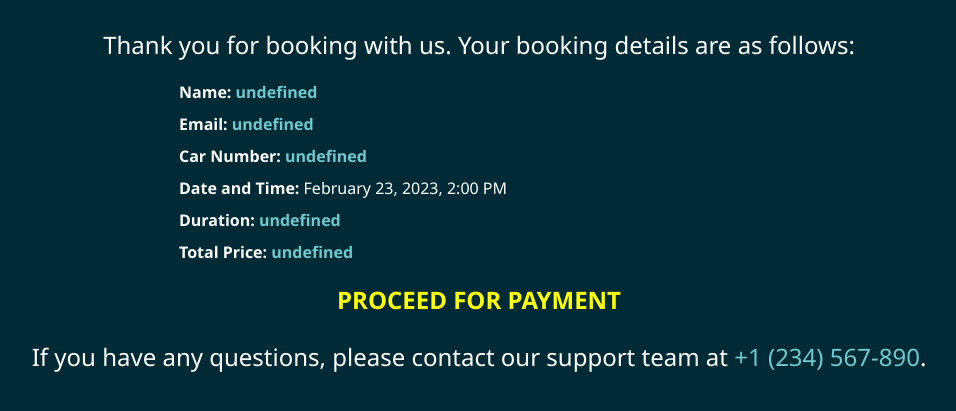
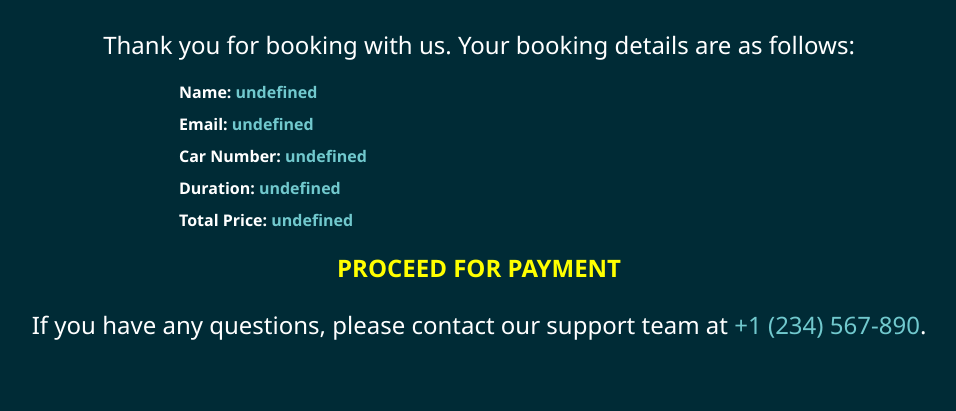
Before and after one commit to gaurav-raval/parkingqr.github.io, a plain HTML site: page newconfirm.html in a window 1280 px wide. Shown: the part 187-598 px from the top of the page, without its empty margins (161-1117 px from the left). Drawn offline with Linux system fonts and the light colour scheme.

Commit message:
Update newconfirm.html
date deleted

```diff
--- a/newconfirm.html
+++ b/newconfirm.html
@@ -14,7 +14,7 @@
     <li><strong>Name:</strong> <span id="name"></span></li>
     <li><strong>Email:</strong> <span id="email"></span></li>
     <li><strong>Car Number:</strong> <span id="carNumber"></span></li>
-    <li><strong>Date and Time:</strong> February 23, 2023, 2:00 PM</li>
+
     <li><strong>Duration:</strong> <span id="duration"></span></li>
     <li><strong>Total Price:</strong> <span id="totalPrice"></span></li>
    <center> <li><h2><a href="payment.html" style="color: yellow;">PROCEED FOR PAYMENT</a></h2></li></center>
```
